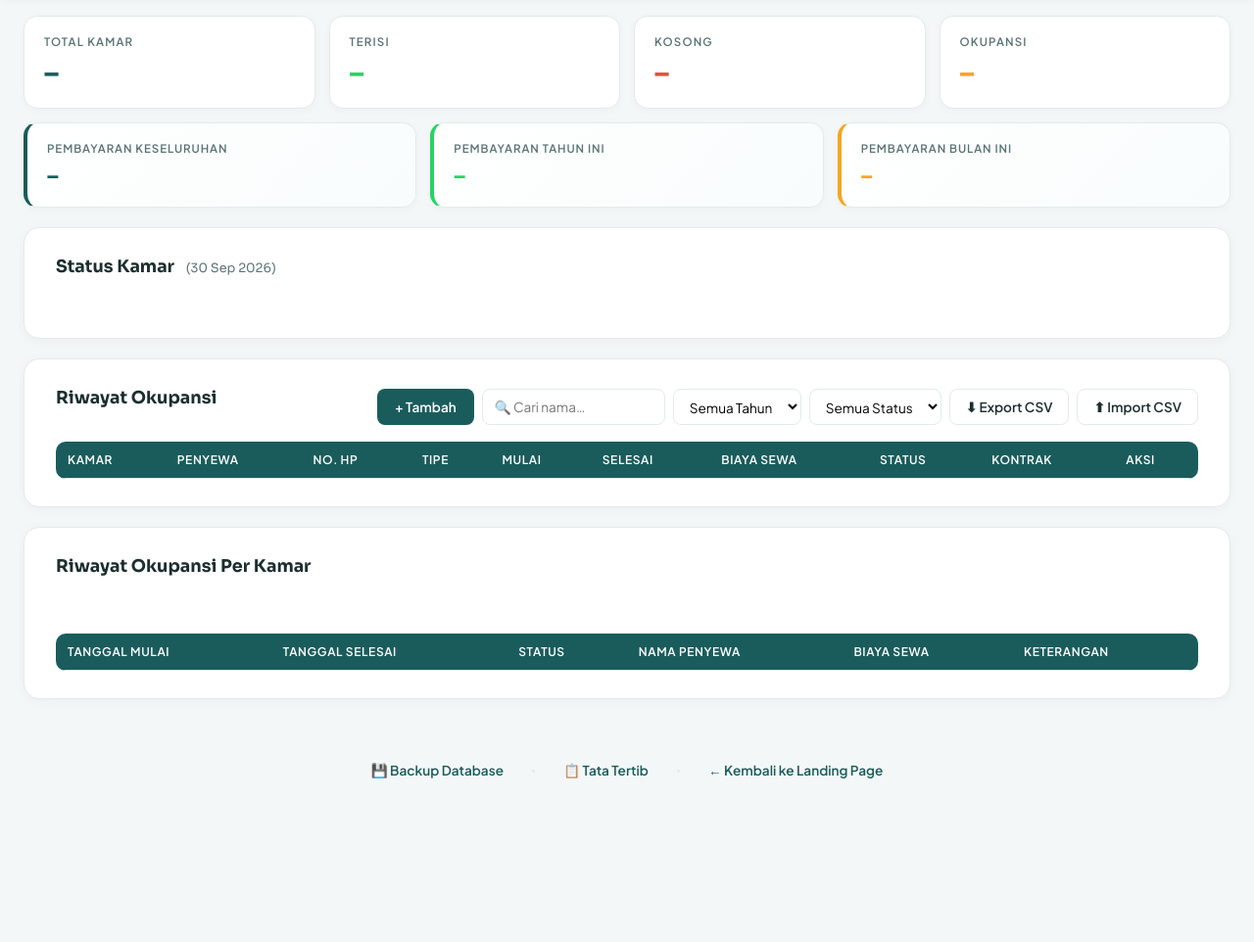
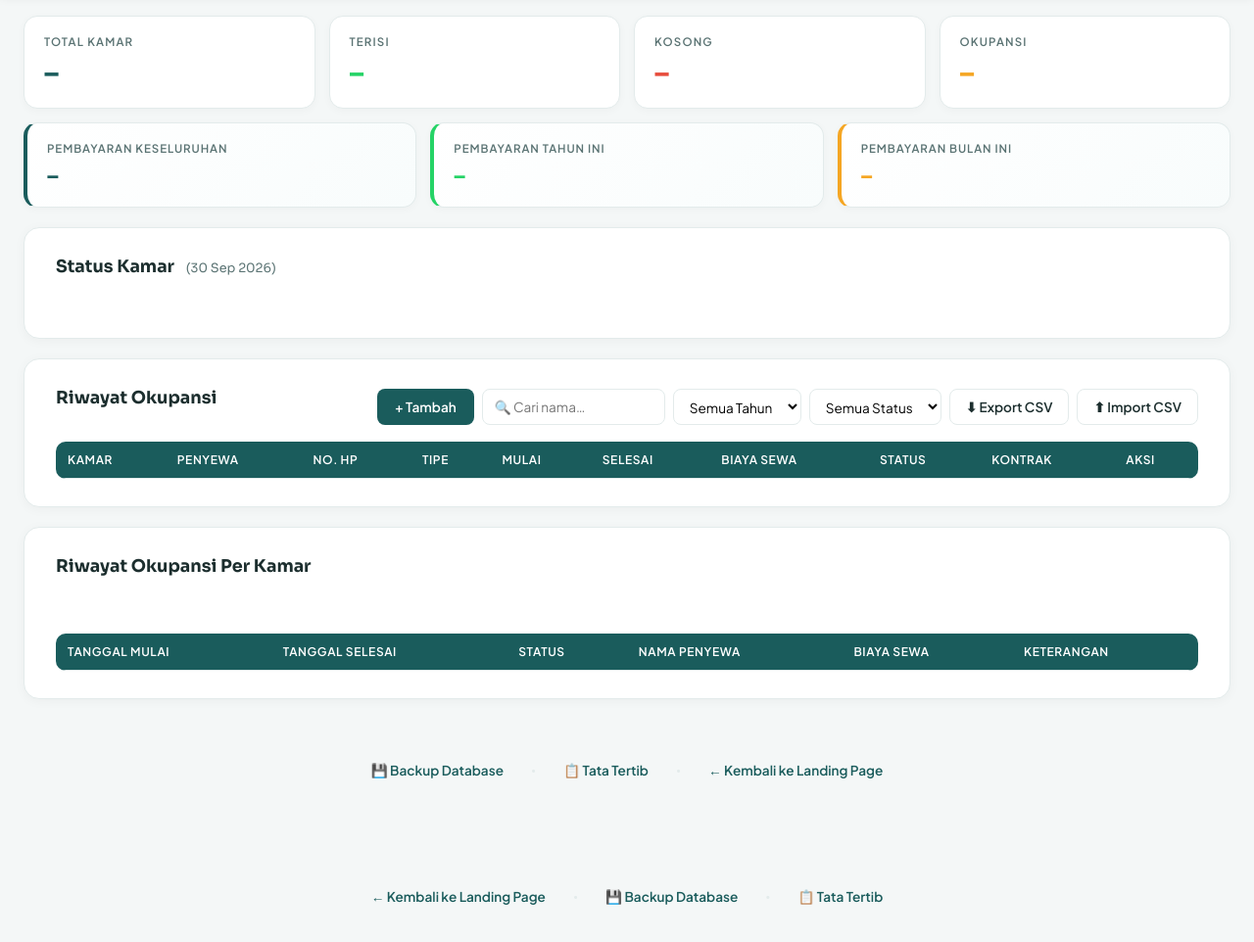
Before and after one commit to lintangglangitt/griya-aleena-sekaran, a plain HTML site: page ngadmin.html in a window 1280 px wide. Shown: the part 78-1040 px from the top of the page at 98% size. Before the commit the page ends 921 px from the top, so only its background shows below. Drawn offline with Linux system fonts and the light colour scheme; no server answers; sample sign-in values are in the browser's storage.

Commit message:
Update ngadmin.html

```diff
--- a/ngadmin.html
+++ b/ngadmin.html
@@ -378,9 +378,16 @@
     <a href="index.html">← Kembali ke Landing Page</a>
   </div>
 
-  <script src="ngadmin.js"></script>
-</body>
-</html>
+<!-- FOOTER LINKS -->
+<div class="footer-links">
+
+  <a href="index.html">← Kembali ke Landing Page</a>
+    <span class="separator">•</span>
+  <a href="ngebackup.html">💾 Backup Database</a>
+  <span class="separator">•</span>
+  <a href="tatib.html">📋 Tata Tertib</a>
+
+</div>
 
 <script src="ngadmin.js"></script>
 </body>
```
